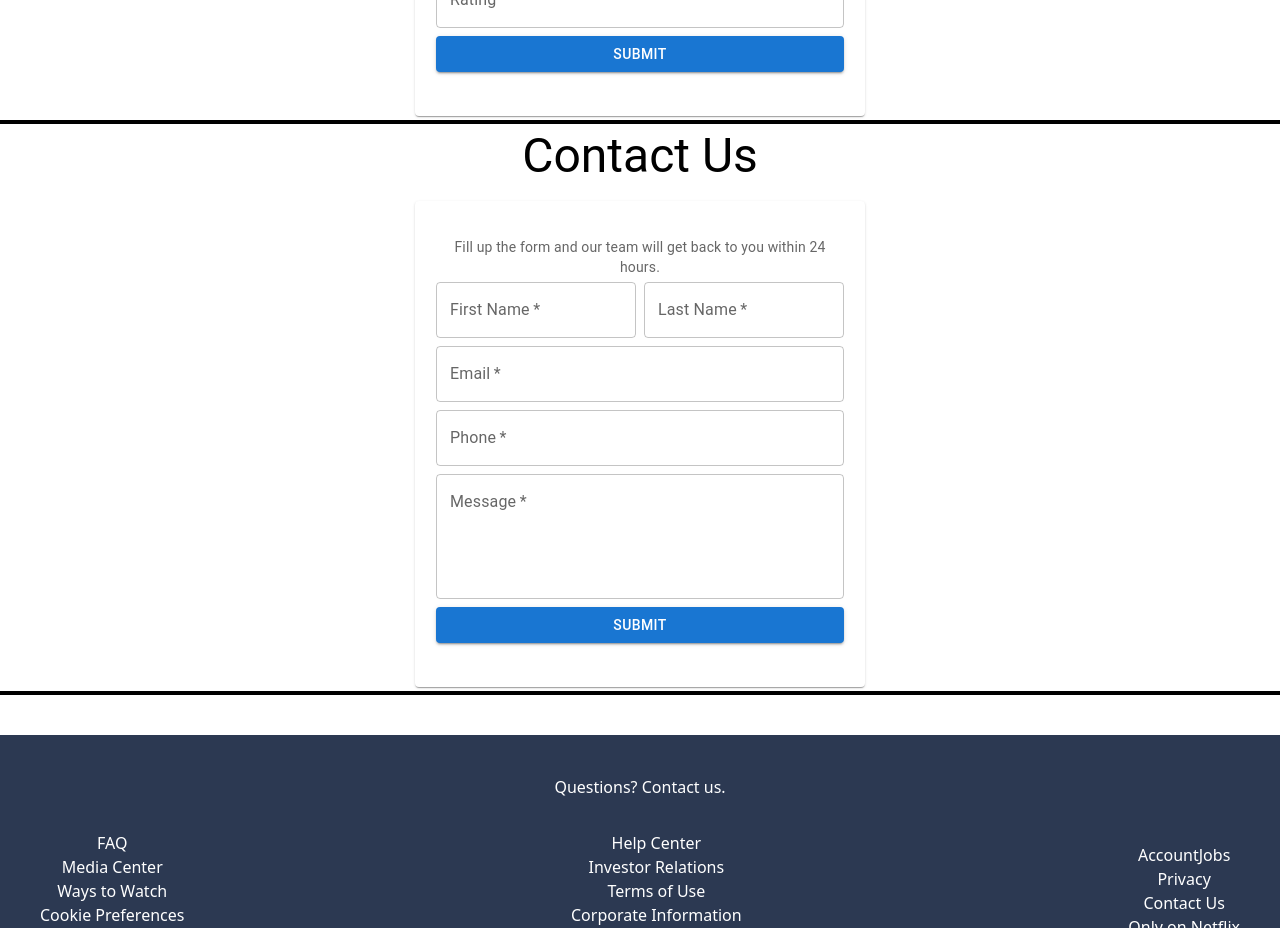
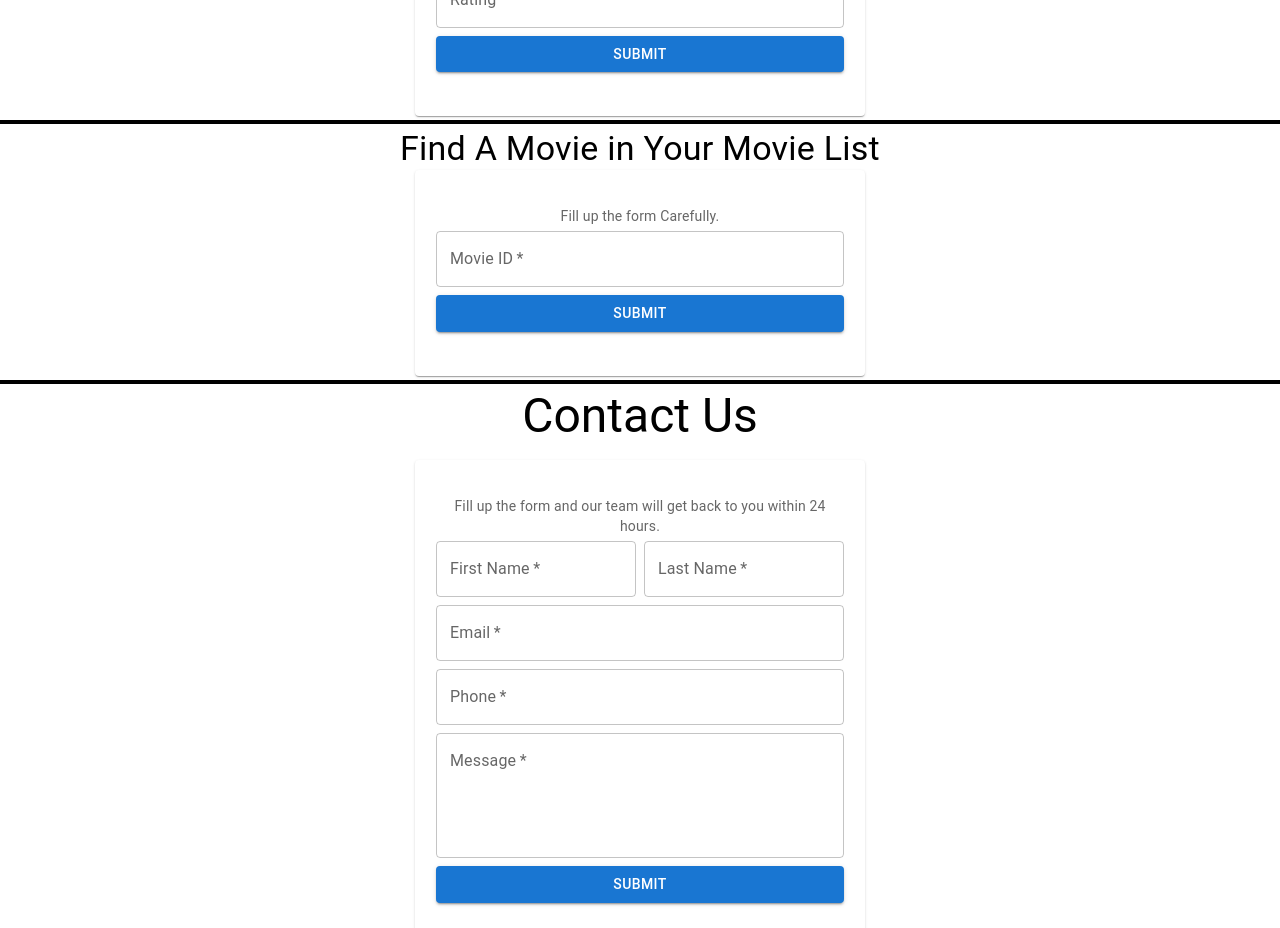
Before and after one commit to tarektusher/BDFlix-Movie-Server, a React (Create React App) app in the folder my-app/: page / in a window 1280 px wide. Shown: the part 2240-3168 px from the top of the page. Built offline with nearby package versions, Linux system fonts and the light colour scheme; no server answers.

Commit message:
route file are update

```diff
--- a/my-app/src/routes/route.jsx
+++ b/my-app/src/routes/route.jsx
@@ -8,6 +8,7 @@ import Contact from '../components/Contact';
 import AddMovie from '../components/AddMovie';
 import DeleteMovie from '../components/DeleteMovie';
 import UpdateMovie from '../components/UpdateMovie';
+import FindMovieDetail from '../components/FindMovieDetail';
 // const Navbar = lazy(()=> import('./components/Navbar'));
 // const  Home = lazy(()=>import('./components/Home')) ;
 // const MoviesList = lazy(()=> import ('./components/MoviesList')) ;
@@ -29,6 +30,8 @@ function route() {
         <hr className='my-1 border-gray-600 border-2'></hr>
         <UpdateMovie/>
         <hr className='my-1 border-gray-600 border-2'></hr>
+        <FindMovieDetail/>
+        <hr className='my-1 border-gray-600 border-2'></hr>
         <Contact />
         <hr className='my-1 border-gray-600 border-2'></hr>
         <About />
```
